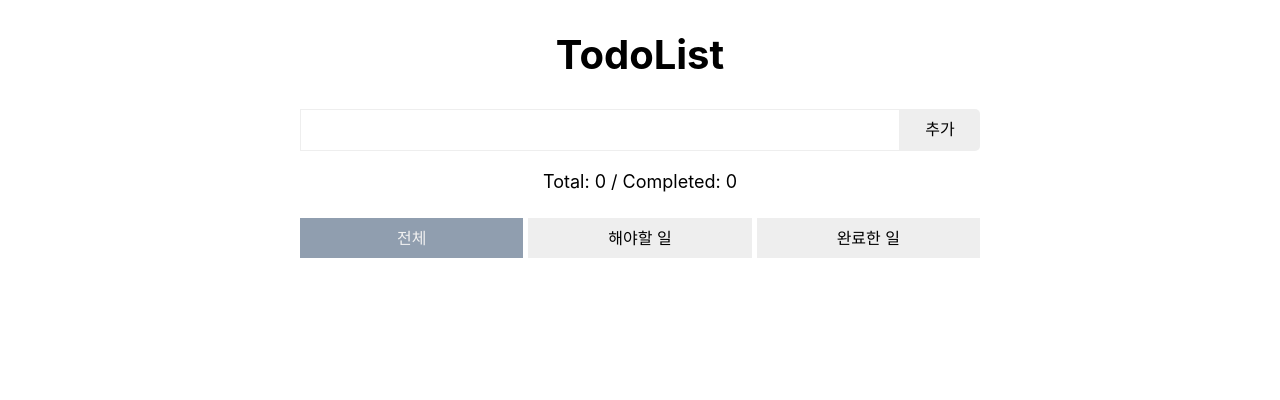
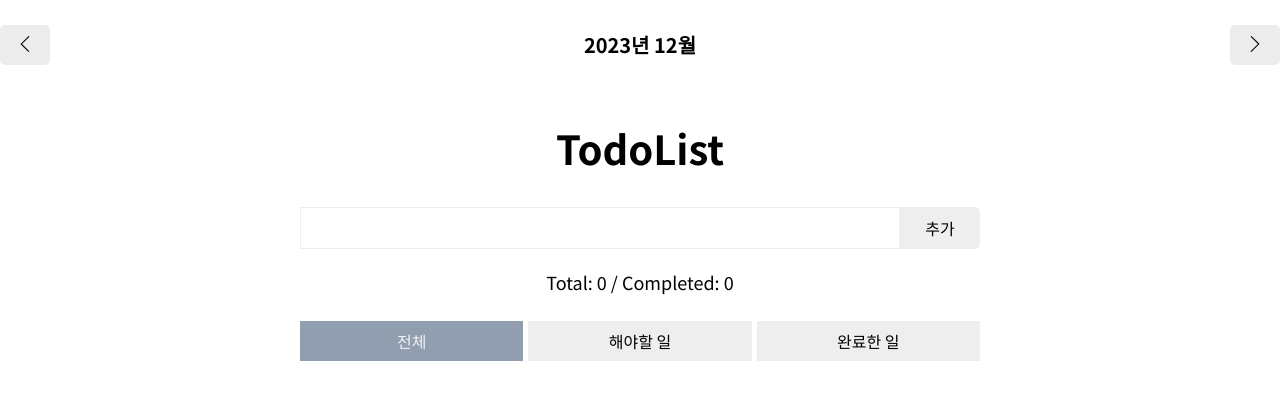
Before and after one commit to SeungHyune/typescript, a React (Create React App) app in the folder onebite-typescript/section11/: page / in a window 1280 px wide. Shown: the top 400 px of the page. Built offline with nearby package versions, Linux system fonts and the light colour scheme.

Commit message:
[feat] : Calender Header 컴포넌트 추가

```diff
--- a/onebite-typescript/section11/package.json
+++ b/onebite-typescript/section11/package.json
@@ -3,6 +3,9 @@
   "version": "0.1.0",
   "private": true,
   "dependencies": {
+    "@emotion/css": "^11.11.2",
+    "@emotion/react": "^11.11.1",
+    "@emotion/styled": "^11.11.0",
     "@testing-library/jest-dom": "^5.17.0",
     "@testing-library/react": "^13.4.0",
     "@testing-library/user-event": "^13.5.0",
@@ -14,6 +17,7 @@
     "lodash": "^4.17.21",
     "react": "^18.2.0",
     "react-dom": "^18.2.0",
+    "react-icons": "^4.12.0",
     "react-scripts": "5.0.1",
     "web-vitals": "^2.1.4"
   },
--- a/onebite-typescript/section11/public/index.html
+++ b/onebite-typescript/section11/public/index.html
@@ -15,6 +15,9 @@
       user's mobile device or desktop. See https://developers.google.com/web/fundamentals/web-app-manifest/
     -->
     <link rel="manifest" href="%PUBLIC_URL%/manifest.json" />
+    <link rel="preconnect" href="https://fonts.googleapis.com">
+    <link rel="preconnect" href="https://fonts.gstatic.com" crossorigin>
+    <link href="https://fonts.googleapis.com/css2?family=Noto+Sans+KR:wght@300;400;600;700&display=swap" rel="stylesheet">
     <!--
       Notice the use of %PUBLIC_URL% in the tags above.
       It will be replaced with the URL of the `public` folder during the build.
--- a/onebite-typescript/section11/src/App.css
+++ b/onebite-typescript/section11/src/App.css
@@ -1,6 +1,7 @@
 * {
   box-sizing: border-box;
   font-size: 16px;
+  font-family: 'Noto Sans KR', sans-serif;
 }
 
 input[type="text"] {
--- a/onebite-typescript/section11/src/App.tsx
+++ b/onebite-typescript/section11/src/App.tsx
@@ -1,7 +1,6 @@
 import React, { useReducer, useContext, useState } from 'react';
 import './App.css';
-import Editor from './components/editor/Editor';
-import TodoList from './components/todolist/TodoList';
+import Home from './components/common/Home';
 import { Todo } from './types/types';
 import { setItem, getItem } from './utils/storage';
 import { generateUUID } from'./utils/uuid';
@@ -13,6 +12,7 @@ type onCreateTodo = {
     id: string;
     content: string;
     completed: boolean;
+    date: number;
   }
 }
 
@@ -30,7 +30,12 @@ type onUpdateTodo = {
   }
 }
 
-type Action = onCreateTodo | onDeleteTodo | onUpdateTodo
+type onTodoMonthChange = {
+  type: 'CHANGE';
+  data: Todo[]
+}
+
+type Action = onCreateTodo | onDeleteTodo | onUpdateTodo | onTodoMonthChange
 
 const TODOS = 'todos';
 const TODO_TAB = 'todoTab'
@@ -53,6 +58,9 @@ function reducer(state: Todo[], action: Action) {
       setItem(TODOS, [...todos]);
       return todos;
     }
+    case 'CHANGE': {
+      return action.data;
+    }
   }
 }
 
@@ -62,7 +70,7 @@ export const TodoDispatchContext = React.createContext<{
   onClickAdd: (text: string) => void;
   onClickDelete: (id: string) => void;
   onTodoUpdate: (id: string, text: string, completed: boolean) => void;
-
+  onTodoMonthChange: (newTodoList: Todo[]) => void;
 } | null>(null);
 
 export function useTodoDispatch() {
@@ -82,6 +90,7 @@ function App() {
         id: generateUUID(),
         content: text,
         completed: false,
+        date: new Date().getTime(),
       }
     })
 
@@ -111,19 +120,23 @@ function App() {
 
   }
 
+  const onTodoMonthChange = (newTodoList: Todo[]) => {
+    dispatch({
+      type: 'CHANGE',
+      data: [...newTodoList]
+    });
+  }
+
   return (
     <div className="App">
-      <h1>TodoList</h1>
       <TodoStateContext.Provider value={todos}>
         <TodoDispatchContext.Provider value={{
           onClickAdd,
           onClickDelete,
-          onTodoUpdate
+          onTodoUpdate,
+          onTodoMonthChange
         }}>
-          <div className="todo-wrap">
-            <Editor/>
-            <TodoList todos={todos} todoTab={todoTab} onTodoTabChange={onTodoTabChange}/>
-          </div>
+          <Home todoTab={todoTab} onTodoTabChange={onTodoTabChange} />
         </TodoDispatchContext.Provider>
       </TodoStateContext.Provider>
     </div>
--- /dev/null
+++ b/onebite-typescript/section11/src/components/common/Button/index.tsx
@@ -0,0 +1,34 @@
+import styled from "@emotion/styled";
+import { ReactNode } from "react";
+
+interface ButtonProps {
+    children: ReactNode;
+    width?: number;
+    height?: number;
+    backgroundColor?: string;
+    borderRadius?: string;
+    onClick: () => void;
+}
+
+const Btn = styled.button`
+    outline: none;
+    border: 0;
+    cursor: pointer;
+`
+
+
+
+const Button = ({ children, width = 50, height = 40, backgroundColor = "#ececec", borderRadius = '5px', onClick}: ButtonProps) => {
+    const buttonStyle = {
+        width,
+        height,
+        backgroundColor,
+        borderRadius,
+    }
+
+    return (
+        <Btn style={buttonStyle} onClick={onClick}>{children}</Btn>
+    )
+}
+
+export default Button;
--- /dev/null
+++ b/onebite-typescript/section11/src/components/common/Header/index.css
@@ -0,0 +1,8 @@
+header {
+    display: flex;
+    align-items: center;
+}
+
+header h1.date {
+    font-size: 20px;
+}
--- /dev/null
+++ b/onebite-typescript/section11/src/components/common/Home/index.css
@@ -0,0 +1,8 @@
+header {
+    display: flex;
+    align-items: center;
+}
+
+header h1.date {
+    font-size: 20px;
+}
--- /dev/null
+++ b/onebite-typescript/section11/src/components/common/Home/index.tsx
@@ -0,0 +1,78 @@
+import { useState, useEffect, useContext } from 'react';
+import { TodoStateContext } from '../../../App';
+import { Todo } from '../../../types/types';
+import Editor from '../../editor/Editor';
+import TodoList from '../../todolist/TodoList';
+
+import Button from '../Button';
+import { SlArrowLeft, SlArrowRight } from "react-icons/sl";
+import './index.css';
+
+
+interface Todos {
+    todoTab: string;
+    onTodoTabChange(type: string): void
+}
+
+const Home = ({todoTab, onTodoTabChange}: Todos) => {
+    const todoList = useContext(TodoStateContext);
+
+    const [todos,setTodos] = useState<Todo[] | []>([]);
+    const [curDate,setCurDate] = useState(new Date());
+    const headText = `${curDate.getFullYear()}년 ${curDate.getMonth()+1}월`;
+
+    useEffect(() => {
+        const firstDay = new Date(
+            curDate.getFullYear(),
+            curDate.getMonth(),
+            1
+        ).getTime();
+
+        const lastDay = new Date(
+            curDate.getFullYear(),
+            curDate.getMonth() + 1,
+            0,
+            23,
+            59,
+            59
+        ).getTime();
+
+        if(todoList) {
+            const newTodoList = todoList.filter((it) => firstDay <= it.date && it.date <= lastDay);
+            setTodos(newTodoList);
+
+        }
+
+    }, [curDate, todoList]);
+
+    // Decrease
+    const decreaseMonth = () => {
+        setCurDate(
+            new Date(curDate.getFullYear(), curDate.getMonth() - 1, curDate.getDate())
+        )
+    }
+
+    // Increase
+    const increaseMonth = () => {
+        setCurDate(
+            new Date(curDate.getFullYear(), curDate.getMonth() + 1, curDate.getDate())
+        )
+    }
+
+    return (
+        <div>
+            <header>
+                <Button onClick={decreaseMonth}><SlArrowLeft/></Button>
+                <h1 className="date">{headText}</h1>
+                <Button onClick={increaseMonth}><SlArrowRight/></Button>
+            </header>
+            <h1>TodoList</h1>
+            <div className="todo-wrap">
+                <Editor/>
+                <TodoList todos={todos} todoTab={todoTab} onTodoTabChange={onTodoTabChange}/>
+            </div>
+        </div>
+    )
+}
+
+export default Home;
--- a/onebite-typescript/section11/src/types/types.ts
+++ b/onebite-typescript/section11/src/types/types.ts
@@ -2,6 +2,7 @@ export interface Todo {
     id: string;
     content: string;
     completed: boolean;
+    date: number;
 }
 
 export interface DateConstructor {
--- a/onebite-typescript/section11/src/utils/date.ts
+++ b/onebite-typescript/section11/src/utils/date.ts
@@ -1,6 +1,4 @@
-import { DateConstructor } from '../types/types';
-
-export const getStringDate = (date: DateConstructor) => {
+export const getStringDate = (date: Date) => {
     const year = date.getFullYear();
     let month = String(date.getMonth() + 1);
     let day = String(date.getDate());
```
Also changed, not shown: onebite-typescript/section11/src/components/common/Header/index.tsx (added, +14 -0 lines), 1 other file (tests, documents, lock files or other folders).
